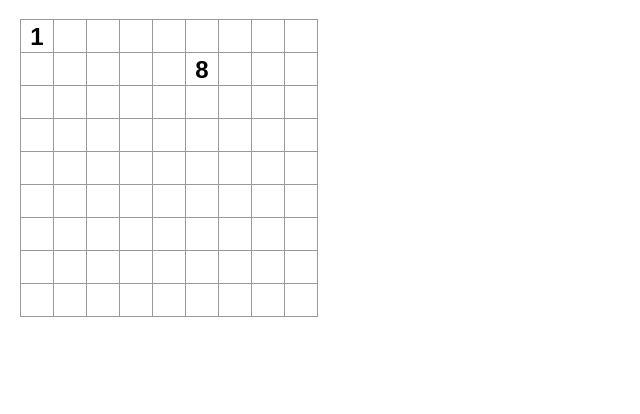
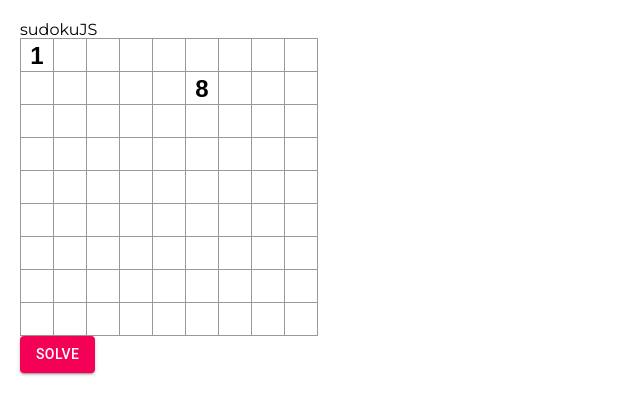
Before and after one commit to dmondo/g-mood, a React app: page / in a window 1280 px wide. Shown: the top 414 px of the page, without its empty margins (0-640 px from the left). Built offline with nearby package versions, Linux system fonts and the light colour scheme; the HTML template or start-up script is replaced by a standard one.

Commit message:
feat(app): save solved board state on game init

```diff
--- a/src/components/app.tsx
+++ b/src/components/app.tsx
@@ -1,11 +1,69 @@
-import React from 'react';
+import React, { useEffect } from 'react';
+import Grid from '@material-ui/core/Grid';
+import Button from '@material-ui/core/Button';
 import Board from './Board';
 import '../style/App.css';
+import { Store } from '../store/Store';
+import { solveBoard } from '../../lib/utils';
 
-const App = (): JSX.Element => (
-  <>
-    <Board />
-  </>
-);
+const test = [...Array(9)].map(() => Array(9).fill(''));
+
+test[0][0] = 1;
+test[1][5] = 8;
+
+const App = (): JSX.Element => {
+  const { state, dispatch } = React.useContext(Store);
+
+  useEffect(() => {
+    const inProgress = test.map((row) => row.slice());
+    const emptySolution = test.map((row) => row.slice());
+    dispatch({ type: 'PUZZLE', payload: inProgress });
+    dispatch({ type: 'START', payload: emptySolution });
+  }, []);
+
+  const getSolved = () => {
+    const { startingPuzzle } = state;
+    const solvedPuzzle = solveBoard(startingPuzzle);
+    dispatch({ type: 'SOLUTION', payload: solvedPuzzle });
+  };
+
+  const removeSolved = () => {
+    dispatch({ type: 'SOLUTION', payload: false });
+  };
+
+  return (
+    <>
+      <div className="title">
+        sudokuJS
+      </div>
+      <Grid item xs={12}>
+        <Grid container justify="flex-start" spacing={2}>
+          <Grid item sm={6}>
+            <Board solved={false} />
+            <Button
+              variant="contained"
+              color="secondary"
+              onClick={getSolved}
+            >
+              solve
+            </Button>
+          </Grid>
+          <Grid item sm={6}>
+            {state.solution && <Board solved />}
+            {state.solution && (
+              <Button
+                variant="contained"
+                color="primary"
+                onClick={removeSolved}
+              >
+                hide
+              </Button>
+            )}
+          </Grid>
+        </Grid>
+      </Grid>
+    </>
+  );
+};
 
 export default App;
```
